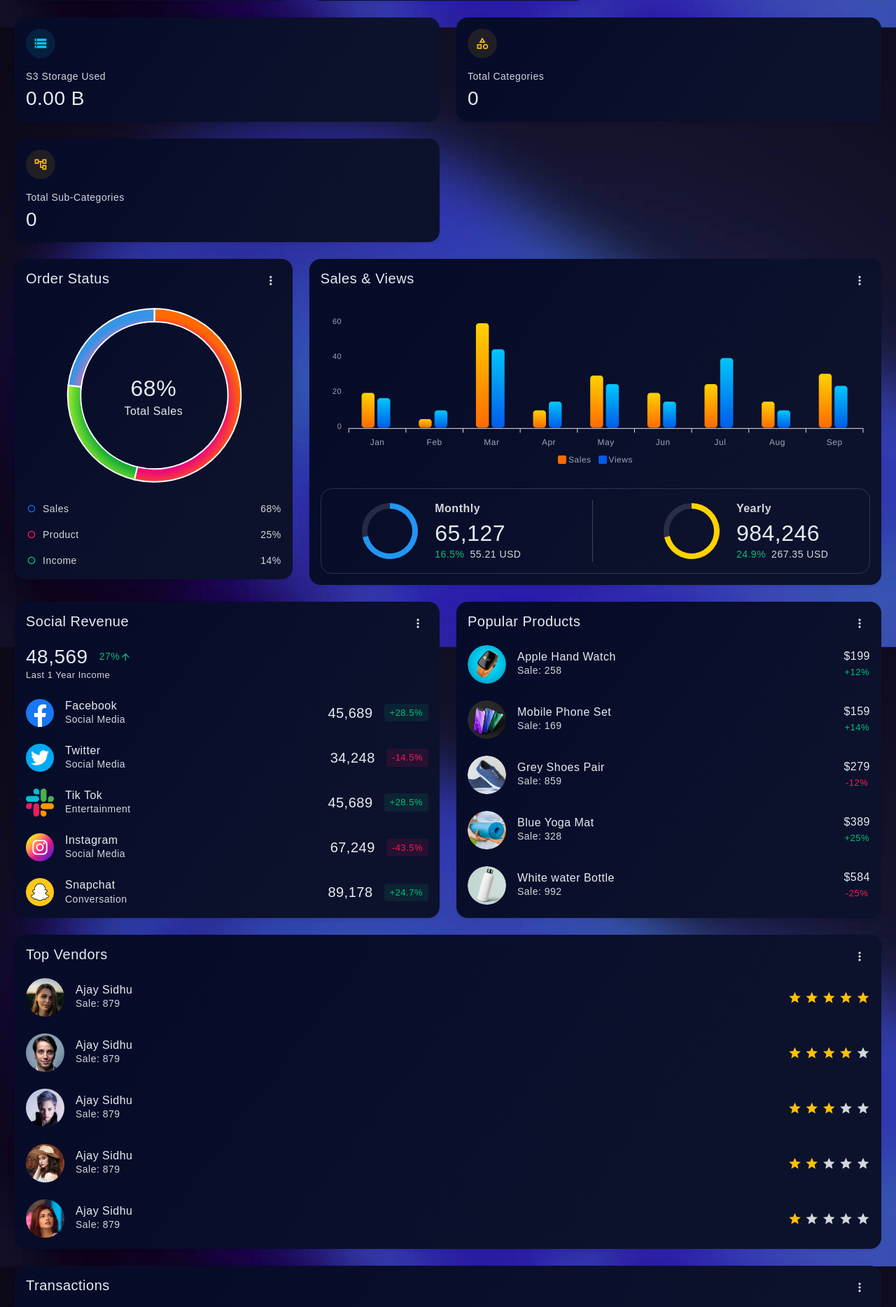
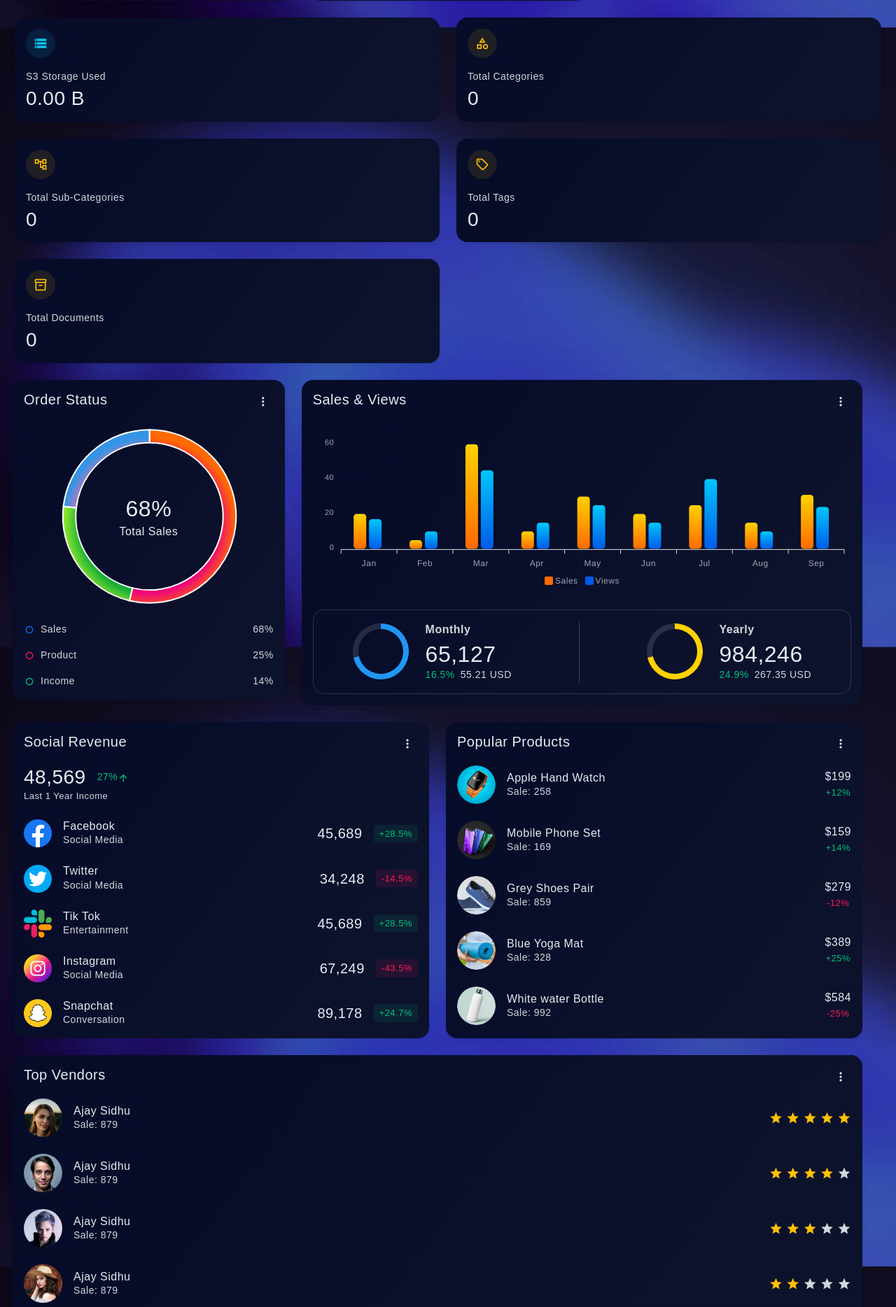
Before and after one commit to arkdey-in/flask, a Flask app: page /admin/admdashboard in a window 1280 px wide. Shown: the part 846-2714 px from the top of the page at 70% size. Run offline with Flask 3, Linux system fonts and the light colour scheme; the visitor is signed in with stand-in values (Sample User, id 1); data that the repository does not hold is empty; style sheets or scripts are compiled from the project's sources; some libraries are stand-ins or nearby versions.

Commit message:
FIX: DB

```diff
--- a/app/templates/admDashboard.html
+++ b/app/templates/admDashboard.html
@@ -273,25 +273,13 @@ AFFAIRS DEPARTMENT{% endblock%} {%block content%}
     </div>
     #}
 
-
-
-
-
-
-
-
-
-
-
-
-
-
     <div class="col-12 col-lg-4 col-xxl-2 d-flex">
       <div class="card rounded-4 w-100">
         <div class="card-body">
           <div class="mb-3 d-flex align-items-center justify-content-between">
             <div
-              class="wh-42 d-flex align-items-center justify-content-center rounded-circle bg-primary bg-opacity-10 text-primary">
+              class="wh-42 d-flex align-items-center justify-content-center rounded-circle bg-primary bg-opacity-10 text-primary"
+            >
               <span class="material-icons-outlined fs-5">person</span>
             </div>
             <div><h4 class="mb-0">{{ stats.admin }}</h4></div>
@@ -302,7 +290,6 @@ AFFAIRS DEPARTMENT{% endblock%} {%block content%}
         </div>
       </div>
     </div>
-
 
     <div class="col-12 col-lg-4 col-xxl-2 d-flex">
       <div class="card rounded-4 w-100">
@@ -317,12 +304,13 @@ AFFAIRS DEPARTMENT{% endblock%} {%block content%}
           <div>
             <p class="mb-1">Total Users (Subadmins)</p>
             <h3 class="mb-0">{{ stats.subadmin }}</h3>
-            {# <div id="chart2"></div> #}
+            {#
+            <div id="chart2"></div>
+            #}
           </div>
         </div>
       </div>
     </div>
-
 
     <div class="col-12 col-lg-6 col-xxl-2 d-flex">
       <div class="card rounded-4 w-100">
@@ -337,7 +325,9 @@ AFFAIRS DEPARTMENT{% endblock%} {%block content%}
           <div>
             <p class="mb-1">S3 Storage Used</p>
             <h3 class="mb-0">{{ stats.s3_size }}</h3>
-            {# <div id="chart3"></div> #}
+            {#
+            <div id="chart3"></div>
+            #}
           </div>
         </div>
       </div>
@@ -356,7 +346,9 @@ AFFAIRS DEPARTMENT{% endblock%} {%block content%}
           <div>
             <p class="mb-1">Total Categories</p>
             <h3 class="mb-0">{{ stats.categories }}</h3>
-            {# <div id="chart4"></div> #}
+            {#
+            <div id="chart4"></div>
+            #}
           </div>
         </div>
       </div>
@@ -375,14 +367,55 @@ AFFAIRS DEPARTMENT{% endblock%} {%block content%}
           <div>
             <p class="mb-1">Total Sub-Categories</p>
             <h3 class="mb-0">{{ stats.subcategories }}</h3>
-            {# <div id="chart4"></div> #}
-          </div>
+            {#
+            <div id="chart4"></div>
+            #}
           </div>
         </div>
       </div>
     </div>
 
+    <div class="col-12 col-lg-6 col-xxl-2 d-flex">
+      <div class="card rounded-4 w-100">
+        <div class="card-body">
+          <div class="mb-3 d-flex align-items-center justify-content-between">
+            <div
+              class="wh-42 d-flex align-items-center justify-content-center rounded-circle bg-warning bg-opacity-10 text-warning"
+            >
+              <span class="material-icons-outlined fs-5">sell</span>
+            </div>
+          </div>
+          <div>
+            <p class="mb-1">Total Tags</p>
+            <h3 class="mb-0">{{ stats.tags }}</h3>
+            {#
+            <div id="chart4"></div>
+            #}
+          </div>
+        </div>
+      </div>
+    </div>
 
+    <div class="col-12 col-lg-6 col-xxl-2 d-flex">
+      <div class="card rounded-4 w-100">
+        <div class="card-body">
+          <div class="mb-3 d-flex align-items-center justify-content-between">
+            <div
+              class="wh-42 d-flex align-items-center justify-content-center rounded-circle bg-warning bg-opacity-10 text-warning"
+            >
+               <span class="material-icons-outlined fs-5">inventory_2</span>
+            </div>
+          </div>
+          <div>
+            <p class="mb-1">Total Documents</p>
+              <h3 class="mb-0">{{ stats.upload }}</h3>
+            {#
+            <div id="chart4"></div>
+            #}
+          </div>
+        </div>
+      </div>
+    </div>
 
     <!--end row-->
 
@@ -479,7 +512,9 @@ AFFAIRS DEPARTMENT{% endblock%} {%block content%}
                   <span class="material-icons-outlined fs-5">more_vert</span>
                 </a>
                 <ul class="dropdown-menu">
-                <li><a class="dropdown-item" href="javascript:;">Action</a></li>
+                  <li>
+                    <a class="dropdown-item" href="javascript:;">Action</a>
+                  </li>
                   <li>
                     <a class="dropdown-item" href="javascript:;"
                       >Another action</a
@@ -558,7 +593,9 @@ AFFAIRS DEPARTMENT{% endblock%} {%block content%}
                   <span class="material-icons-outlined fs-5">more_vert</span>
                 </a>
                 <ul class="dropdown-menu">
-                <li><a class="dropdown-item" href="javascript:;">Action</a></li>
+                  <li>
+                    <a class="dropdown-item" href="javascript:;">Action</a>
+                  </li>
                   <li>
                     <a class="dropdown-item" href="javascript:;"
                       >Another action</a
@@ -685,7 +722,9 @@ AFFAIRS DEPARTMENT{% endblock%} {%block content%}
                   <span class="material-icons-outlined fs-5">more_vert</span>
                 </a>
                 <ul class="dropdown-menu">
-                <li><a class="dropdown-item" href="javascript:;">Action</a></li>
+                  <li>
+                    <a class="dropdown-item" href="javascript:;">Action</a>
+                  </li>
                   <li>
                     <a class="dropdown-item" href="javascript:;"
                       >Another action</a
@@ -802,7 +841,9 @@ AFFAIRS DEPARTMENT{% endblock%} {%block content%}
                   <span class="material-icons-outlined fs-5">more_vert</span>
                 </a>
                 <ul class="dropdown-menu">
-                <li><a class="dropdown-item" href="javascript:;">Action</a></li>
+                  <li>
+                    <a class="dropdown-item" href="javascript:;">Action</a>
+                  </li>
                   <li>
                     <a class="dropdown-item" href="javascript:;"
                       >Another action</a
@@ -966,7 +1007,9 @@ AFFAIRS DEPARTMENT{% endblock%} {%block content%}
                   <span class="material-icons-outlined fs-5">more_vert</span>
                 </a>
                 <ul class="dropdown-menu">
-                <li><a class="dropdown-item" href="javascript:;">Action</a></li>
+                  <li>
+                    <a class="dropdown-item" href="javascript:;">Action</a>
+                  </li>
                   <li>
                     <a class="dropdown-item" href="javascript:;"
                       >Another action</a
@@ -1047,7 +1090,9 @@ AFFAIRS DEPARTMENT{% endblock%} {%block content%}
                       </div>
                     </td>
                     <td>
-                    <div class="card-lable bg-danger text-danger bg-opacity-10">
+                      <div
+                        class="card-lable bg-danger text-danger bg-opacity-10"
+                      >
                         <p class="text-danger mb-0">Unpaid</p>
                       </div>
                     </td>
@@ -1144,7 +1189,9 @@ AFFAIRS DEPARTMENT{% endblock%} {%block content%}
                       </div>
                     </td>
                     <td>
-                    <div class="card-lable bg-danger text-danger bg-opacity-10">
+                      <div
+                        class="card-lable bg-danger text-danger bg-opacity-10"
+                      >
                         <p class="text-danger mb-0">Unpaid</p>
                       </div>
                     </td>
@@ -1249,7 +1296,9 @@ AFFAIRS DEPARTMENT{% endblock%} {%block content%}
                   <span class="material-icons-outlined fs-5">more_vert</span>
                 </a>
                 <ul class="dropdown-menu">
-                <li><a class="dropdown-item" href="javascript:;">Action</a></li>
+                  <li>
+                    <a class="dropdown-item" href="javascript:;">Action</a>
+                  </li>
                   <li>
                     <a class="dropdown-item" href="javascript:;"
                       >Another action</a
@@ -1283,7 +1332,9 @@ AFFAIRS DEPARTMENT{% endblock%} {%block content%}
                   <span class="material-icons-outlined fs-5">more_vert</span>
                 </a>
                 <ul class="dropdown-menu">
-                <li><a class="dropdown-item" href="javascript:;">Action</a></li>
+                  <li>
+                    <a class="dropdown-item" href="javascript:;">Action</a>
+                  </li>
                   <li>
                     <a class="dropdown-item" href="javascript:;"
                       >Another action</a
@@ -1324,7 +1375,9 @@ AFFAIRS DEPARTMENT{% endblock%} {%block content%}
                   <span class="material-icons-outlined fs-5">more_vert</span>
                 </a>
                 <ul class="dropdown-menu">
-                <li><a class="dropdown-item" href="javascript:;">Action</a></li>
+                  <li>
+                    <a class="dropdown-item" href="javascript:;">Action</a>
+                  </li>
                   <li>
                     <a class="dropdown-item" href="javascript:;"
                       >Another action</a
@@ -1358,3 +1411,4 @@ AFFAIRS DEPARTMENT{% endblock%} {%block content%}
   </div>
 
   {% endblock %}
+</div>
```
Lines whose indentation alone changed are shown as unchanged.
